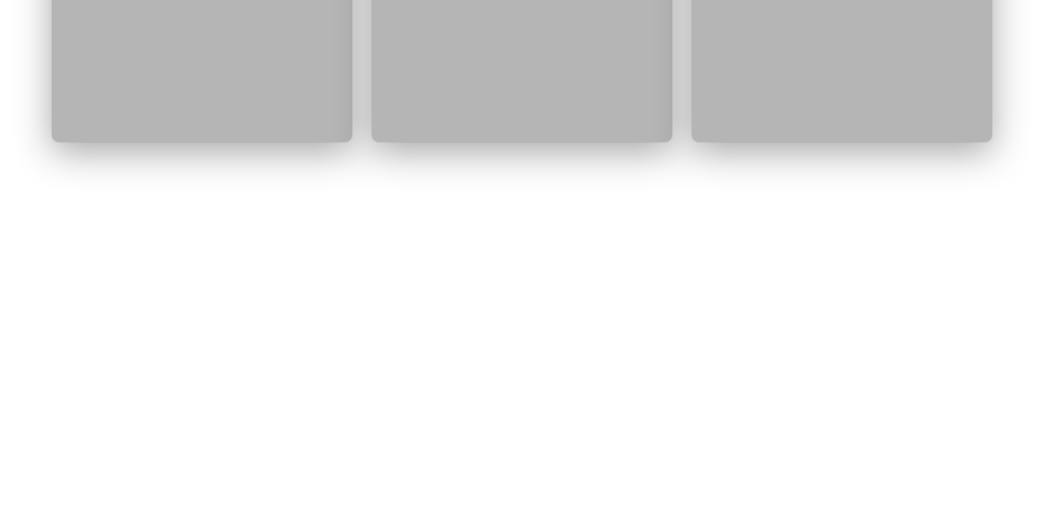
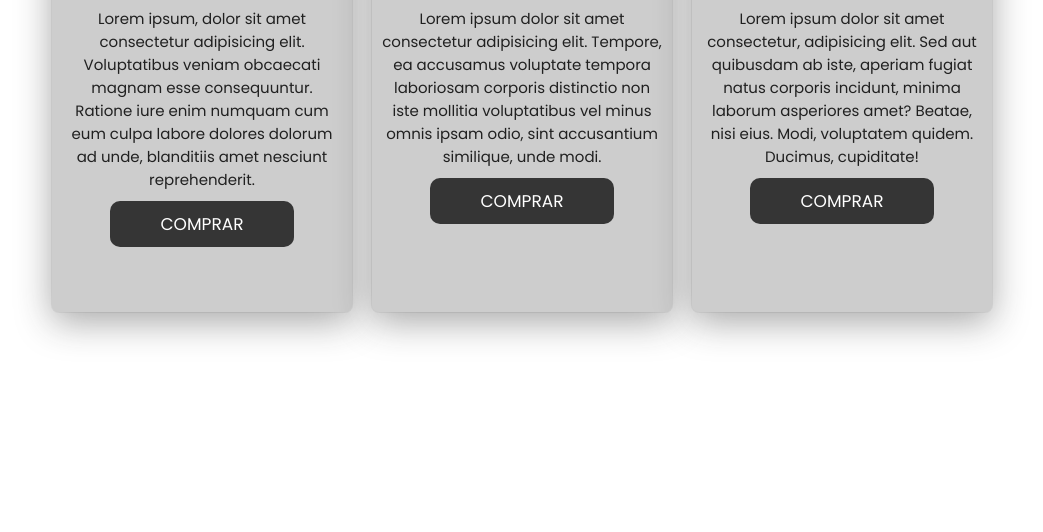
Before and after one commit to kaicferreiraa/projetos-pages, a plain HTML site: page index.html in a window 1280 px wide. Shown: the part 268-800 px from the top of the page, without its empty margins (118-1161 px from the left). Drawn offline with Linux system fonts and the light colour scheme.

Commit message:
fim de projeto

```diff
--- a/index.html
+++ b/index.html
@@ -5,20 +5,35 @@
     <meta name="viewport" content="width=device-width, initial-scale=1.0">
     <title>Compra de Passagens</title>
     <link rel="stylesheet" href="style.css">
+    <link rel="preconnect" href="https://fonts.googleapis.com">
+    <link rel="preconnect" href="https://fonts.gstatic.com" crossorigin>
+    <link href="https://fonts.googleapis.com/css2?family=Poppins:ital,wght@0,100;0,200;0,300;0,400;0,500;0,600;0,700;0,800;0,900;1,100;1,200;1,300;1,400;1,500;1,600;1,700;1,800;1,900&display=swap" rel="stylesheet">
 </head>
 <body>
     <div class="main">
         <div class="card card1">
             <img src="imagens/suiça.jpg" alt="img01">
             <h1>Viajem</h1>
+            <p>
+                Lorem ipsum, dolor sit amet consectetur adipisicing elit. Voluptatibus veniam obcaecati magnam esse consequuntur. Ratione iure enim numquam cum eum culpa labore dolores dolorum ad unde, blanditiis amet nesciunt reprehenderit.
+            </p>
+            <button class="btn">COMPRAR</button>
         </div>
         <div class="card card2">
             <img src="imagens/suiça.jpg" alt="img02">
             <h1>Viajem</h1>
+            <p>
+                Lorem ipsum dolor sit amet consectetur adipisicing elit. Tempore, ea accusamus voluptate tempora laboriosam corporis distinctio non iste mollitia voluptatibus vel minus omnis ipsam odio, sint accusantium similique, unde modi.
+            </p>
+            <button class="btn">COMPRAR</button>
         </div>
         <div class="card card3">
             <img src="imagens/suiça.jpg" alt="img03">
             <h1>Viajem</h1>
+            <p>
+                Lorem ipsum dolor sit amet consectetur, adipisicing elit. Sed aut quibusdam ab iste, aperiam fugiat natus corporis incidunt, minima laborum asperiores amet? Beatae, nisi eius. Modi, voluptatem quidem. Ducimus, cupiditate!
+            </p>
+            <button class="btn">COMPRAR</button>
         </div>
     </div>
 </body>
--- a/style.css
+++ b/style.css
@@ -4,6 +4,7 @@
     box-sizing: border-box;
     margin: 0;
     padding: 0;
+    font-family: 'Poppins', sans-serif;
 }
 
 .main{
@@ -13,13 +14,41 @@
 
 .card{
     margin: 10px;
-    background-color: rgb(181, 181, 181);
+    background-color: rgb(205, 205, 205);
     color: #202020;
+    text-align: center;
     width: 300px;
-    height: 400px;
+    height: 570px;
     border-radius:7px;
-    box-shadow:rgba(35, 35, 35, 0.405) 0px 10px 36px 0px, rgba(0, 0, 0, 0.06) 0px 0px 0px 1px;;
+    box-shadow:rgba(35, 35, 35, 0.398) 0px 10px 36px 0px, rgba(0, 0, 0, 0.06) 0px 0px 0px 1px;;
 }
+
+.card>h1{
+    font-size: 25px;
+    padding-top: 10px;
+}
+
+.card>p{
+    font-size: 15px;
+    padding: 10px 10px;
+}
+
+.btn{
+    color: white;
+    font-size: 17px;
+    padding: 10px 50px;
+    border: none;
+    background-color: #353535;
+    border-radius: 10px;
+    font-weight: 600px;
+
+}
+
+.btn:hover{
+    transition: 0.5s;
+    background-color:#818181;
+}
+
 
 .card>img{
     width: 100%;
```
